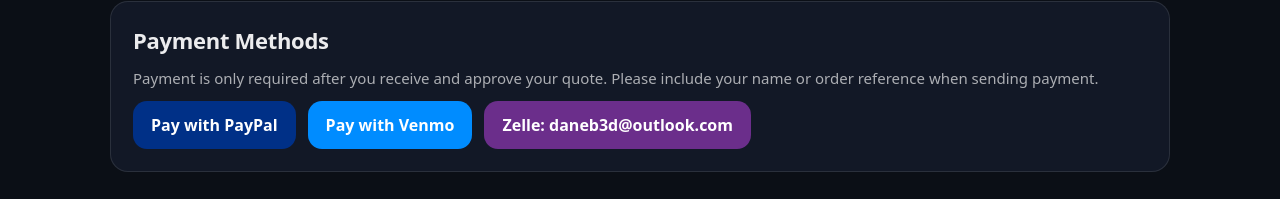
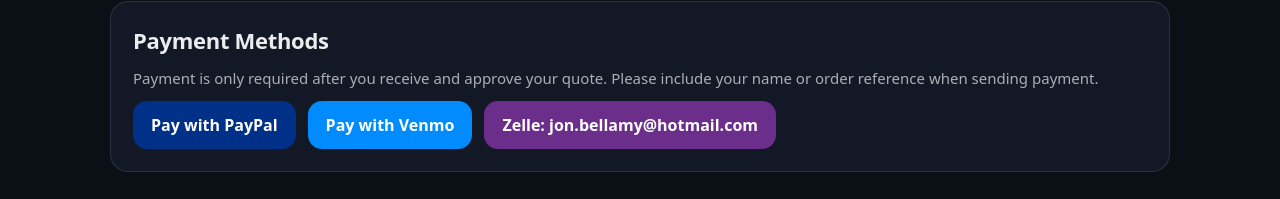
Before and after one commit to daneb3d/daneb3d.github.io, a plain HTML site: page index.html in a window 1280 px wide. Shown: the part 1593-1792 px from the top of the page. Drawn offline with Linux system fonts and the light colour scheme.

Commit message:
Update index.html

```diff
--- a/index.html
+++ b/index.html
@@ -323,7 +323,7 @@
     <div class="payments">
       <a href="YOUR_PAYPAL_LINK" class="btn paypal">Pay with PayPal</a>
       <a href="YOUR_VENMO_LINK" class="btn venmo">Pay with Venmo</a>
-      <div class="btn zelle">Zelle: daneb3d@outlook.com</div>
+      <div class="btn zelle">Zelle: jon.bellamy@hotmail.com</div>
     </div>
   </div>
 </section>
```
